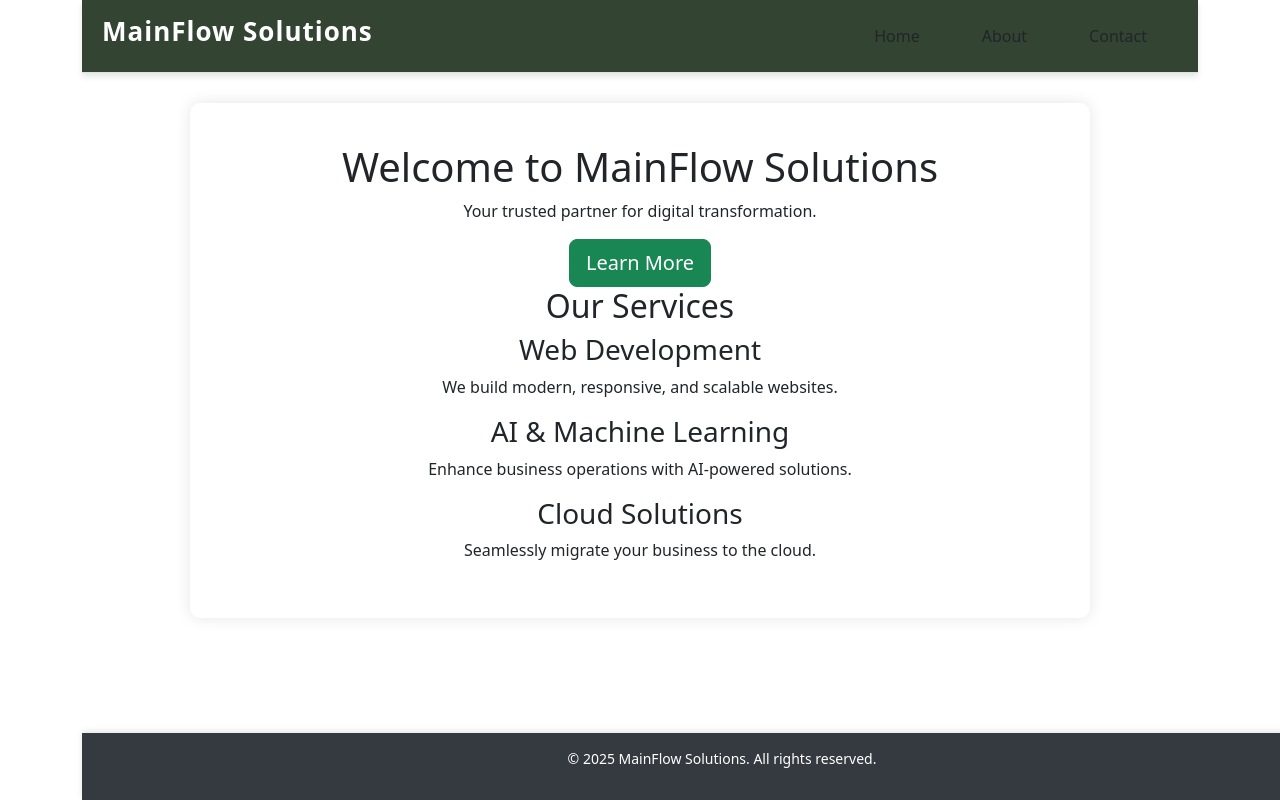
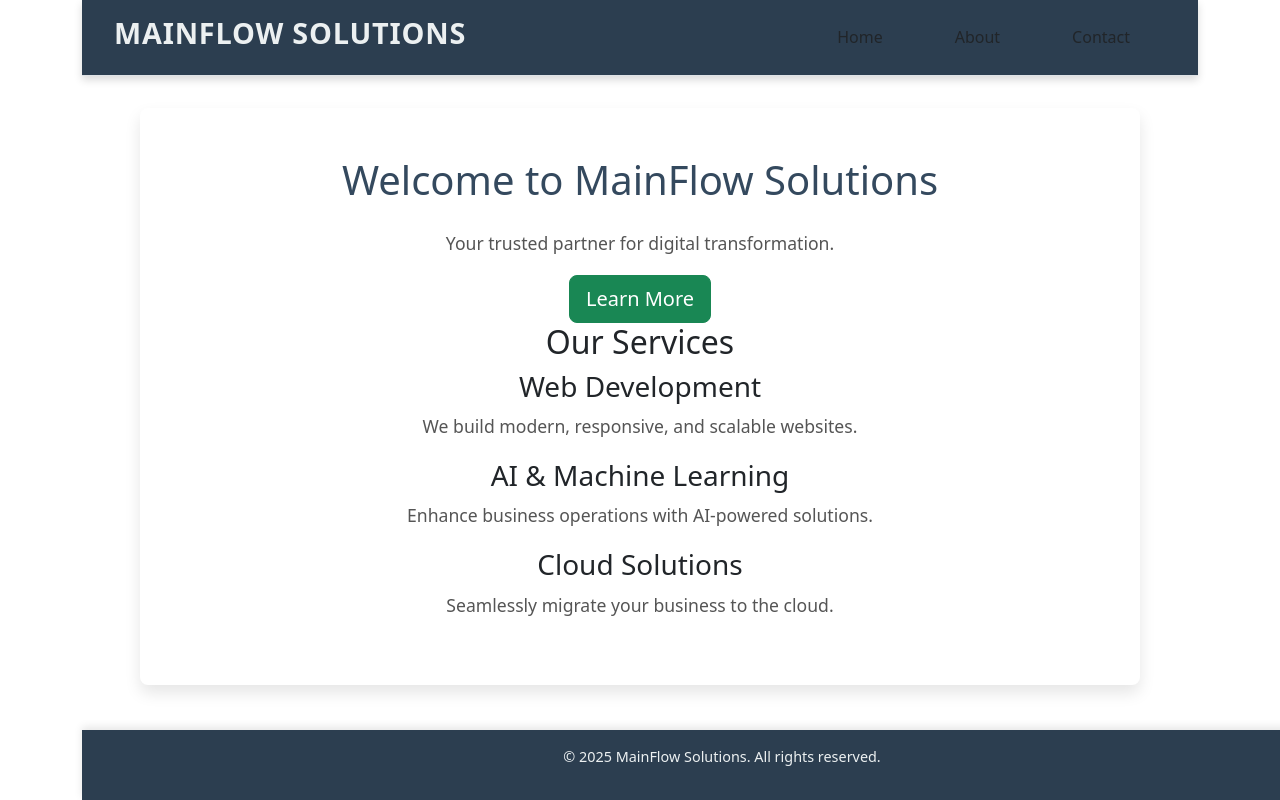
Before and after one commit to G-gunjan/assignment2, a Django app: page / in a window 1280 px wide. Run offline with Django 5.2, Linux system fonts and the light colour scheme.

Commit message:
Added style.css

```diff
--- a/static/style.css
+++ b/static/style.css
@@ -1,10 +1,13 @@
 /* General Styles */
 body {
-    font-family: 'Arial', sans-serif;
+    font-family: 'Segoe UI', Tahoma, Geneva, Verdana, sans-serif;
     margin: 0;
     padding: 0;
-    background-color: #f8f9f3;
-    color: #343a40;
+    background-color: #f4f7f6;
+    color: #333;
+    line-height: 1.6;
+    -webkit-font-smoothing: antialiased;
+    -moz-osx-font-smoothing: grayscale;
 }
 
 /* Header Styles */
@@ -12,16 +15,17 @@
     display: flex;
     justify-content: space-between;
     align-items: center;
-    background-color: #343;
-    color: white;
-    padding: 15px 20px;
-    box-shadow: 0px 4px 6px rgba(0, 0, 0, 0.1);
+    background-color: #2c3e50;
+    color: #ecf0f1;
+    padding: 1.5rem 2rem;
+    box-shadow: 0 0.25rem 0.5rem rgba(0, 0, 0, 0.15);
 }
 
 .logo {
-    font-size: 26px;
-    font-weight: bold;
-    letter-spacing: 1px;
+    font-size: 1.8rem;
+    font-weight: 600;
+    letter-spacing: 0.05rem;
+    text-transform: uppercase;
 }
 
 nav ul {
@@ -32,56 +36,81 @@
 }
 
 nav ul li {
-    margin: 0 15px;
+    margin: 0 1.25rem;
 }
 
 nav ul li a {
-    color: white;
+    color: #ecf0f1;
     text-decoration: none;
-    font-size: 18px;
+    font-size: 1rem;
+    font-weight: 500;
     transition: color 0.3s ease-in-out;
 }
 
 nav ul li a:hover {
-    color: #f8d210;
+    color: #3498db;
 }
+
 main {
-    padding: 40px 20px;
+    padding: 3rem 2rem;
     text-align: center;
-    background-color: white;
-    margin: 30px auto;
-    width: 85%;
-    max-width: 900px;
-    box-shadow: 0 0 15px rgba(0, 0, 0, 0.1);
-    border-radius: 10px;
+    background-color: #fff;
+    margin: 2rem auto;
+    width: 90%;
+    max-width: 1000px;
+    box-shadow: 0 0.5rem 1rem rgba(0, 0, 0, 0.1);
+    border-radius: 0.5rem;
 }
+
+main h1 {
+    font-size: 2.5rem;
+    margin-bottom: 1.5rem;
+    color: #34495e;
+}
+
+main p {
+    font-size: 1.1rem;
+    color: #555;
+    line-height: 1.8;
+}
+
 footer {
     text-align: center;
-    background-color: #343a40;
-    color: white;
-    padding: 15px;
+    background-color: #2c3e50;
+    color: #ecf0f1;
+    padding: 1rem;
     position: fixed;
     bottom: 0;
     width: 100%;
-    font-size: 14px;
-    box-shadow: 0px -2px 6px rgba(0, 0, 0, 0.1);
+    font-size: 0.9rem;
+    box-shadow: 0px -0.2rem 0.5rem rgba(0, 0, 0, 0.1);
 }
+
 @media (max-width: 768px) {
     header {
         flex-direction: column;
         text-align: center;
+        padding: 1rem;
     }
 
     nav ul {
-        margin-top: 10px;
+        margin-top: 1rem;
+        flex-direction: column;
+        align-items: center;
     }
 
     nav ul li {
-        margin: 5px 10px;
+        margin: 0.5rem 0;
     }
 
     main {
         width: 95%;
-        padding: 20px;
+        padding: 1.5rem;
+    }
+    main h1{
+        font-size: 2rem;
+    }
+    main p{
+        font-size: 1rem;
     }
 }
```
